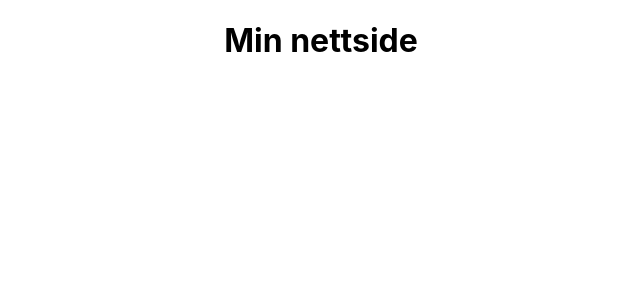
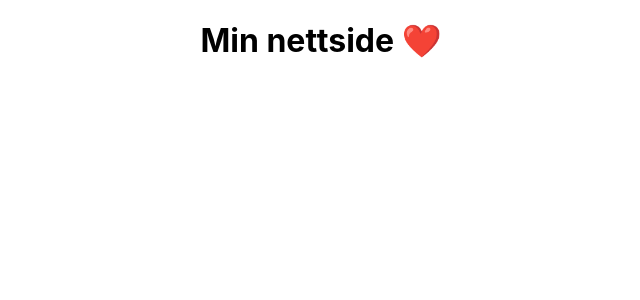
Before and after one commit to skanin/skanin_no, a React (Create React App) app: page / in a window 1280 px wide. Shown: the top 300 px of the page, without its empty margins (319-959 px from the left). Built offline with nearby package versions, Linux system fonts and the light colour scheme.

Commit message:
Added emoji

```diff
--- a/src/App.tsx
+++ b/src/App.tsx
@@ -5,7 +5,9 @@ import './App.css';
 function App() {
 	return (
 		<div className='App'>
-			<h1>Min nettside</h1>
+			<h1>
+				Min nettside <span>❤️</span>
+			</h1>
 		</div>
 	);
 }
```
